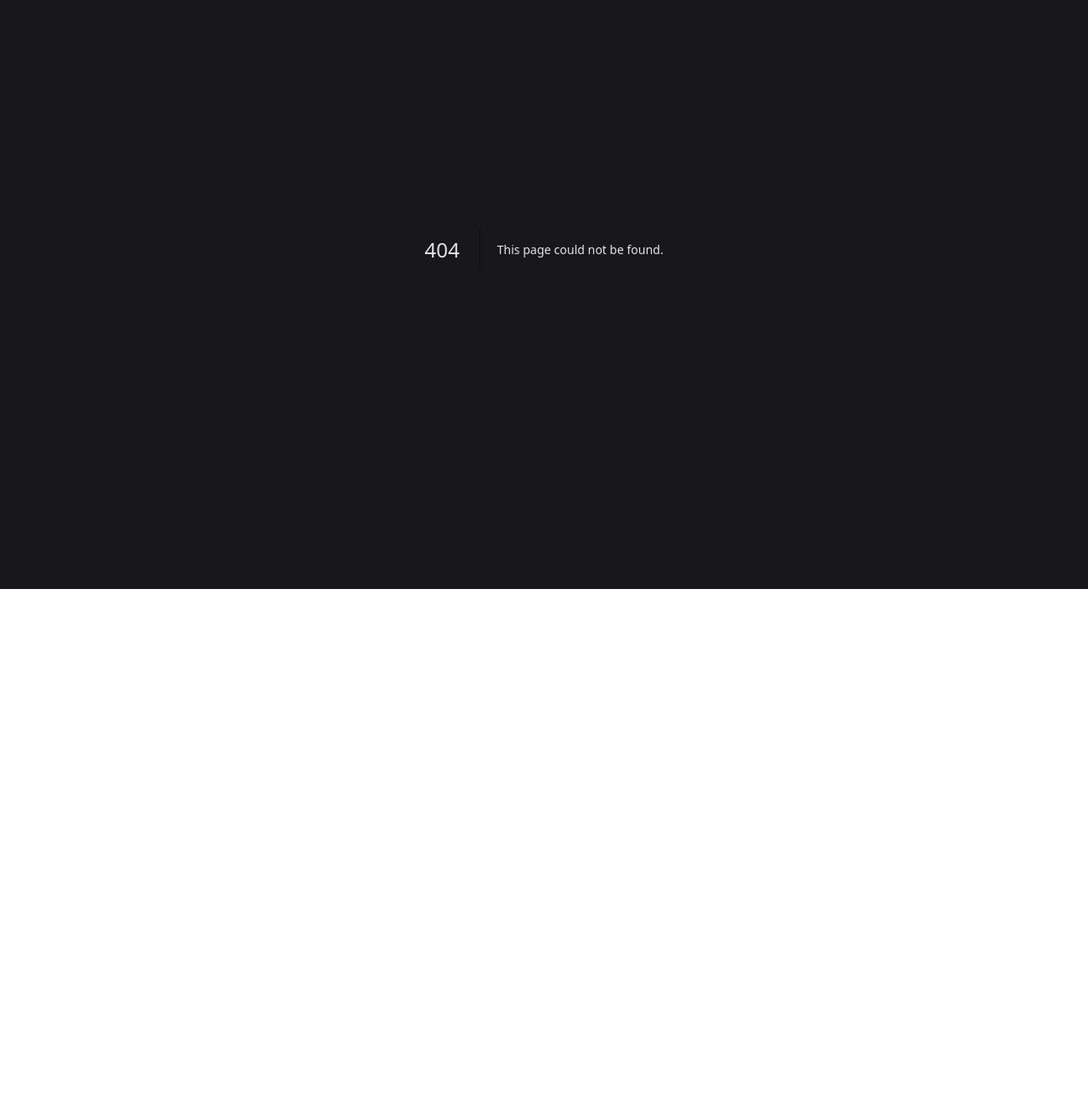
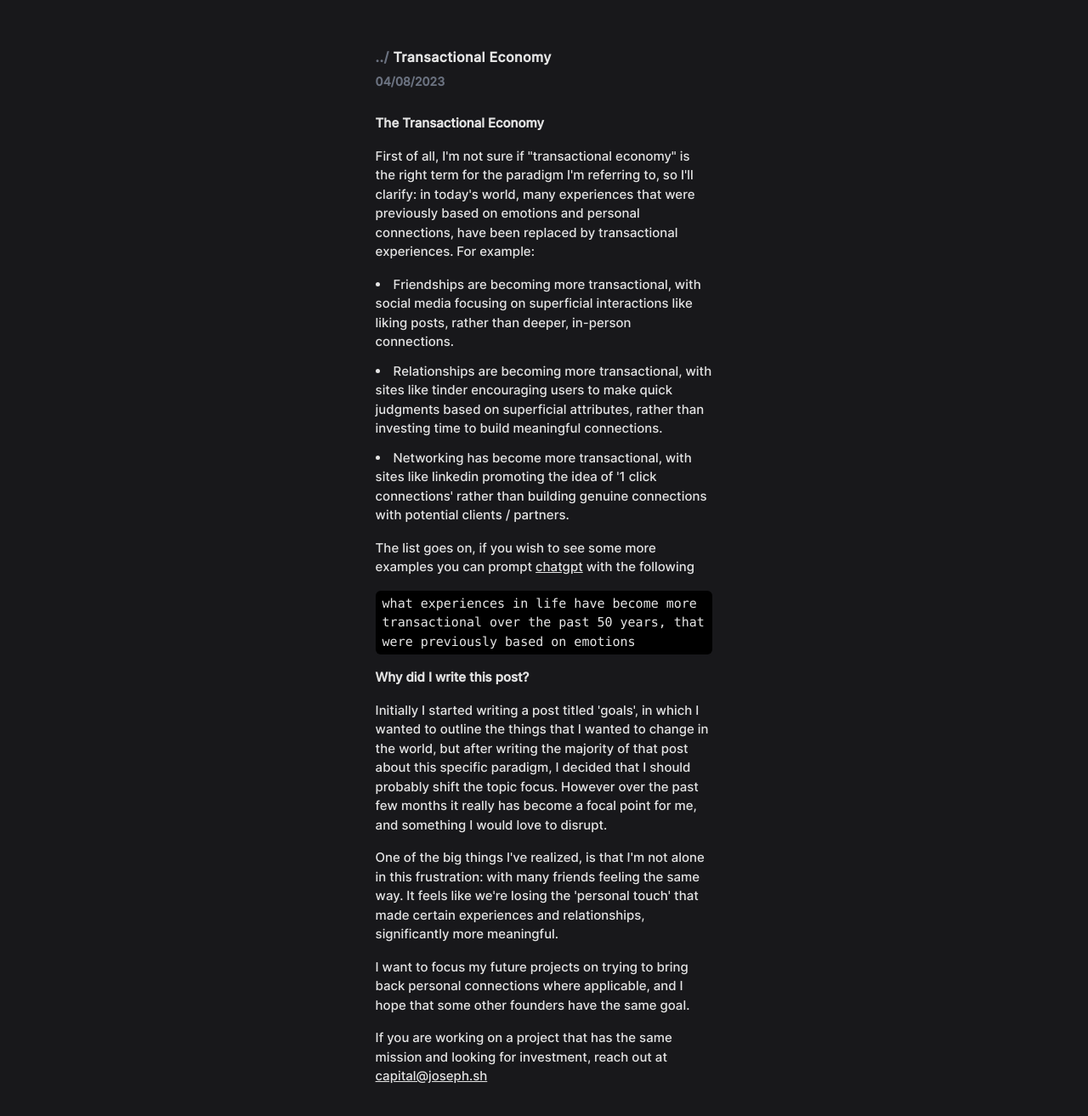
Before and after one commit to purchasable/website, a Next.js app: page /notes/transactional-economy in a window 1280 px wide. Before the commit this address had no page. Shown: the part 107-1420 px from the top of the page at 85% size. Before the commit the page ends 800 px from the top, so only its background shows below. Built offline with nearby package versions, Linux system fonts and the light colour scheme.

Commit message:
feat: new blog post

```diff
--- a/pages/_app.tsx
+++ b/pages/_app.tsx
@@ -1,9 +1,13 @@
 import "../styles/globals.css";
 import type { AppProps } from "next/app";
+import Head from "next/head";
 
 function MyApp({ Component, pageProps }: AppProps) {
     return (
         <main className="absolute inset-0 bg-zinc-900 text-[#E5E5E5]">
+            <Head>
+                <link rel="icon" href="/blue.png" />
+            </Head>
             <Component {...pageProps} />
         </main>
     );
--- a/pages/index.tsx
+++ b/pages/index.tsx
@@ -6,16 +6,9 @@ const Home: NextPage = () => {
         <div className="lg:flex lg:h-screen lg:justify-center lg:items-center">
             <Head>
                 <title>Joseph Murphy</title>
-                <link rel="icon" href="/favicon.ico" />
-                <meta content="Joseph Murphy" property="og:title" />
-                <meta
-                    content="Fullstack Software Developer"
-                    property="og:description"
-                />
-                <meta content="https://joseph.sh" property="og:url" />
             </Head>
             <div className="py-16 lg:py-0 px-10 xl:px-[34.5%] lg:px-[20%] space-y-4 text-[15px] bg-zinc-900 lg:mb-[112px]">
-                <img src="me.jpg" className="h-24 inline rounded-full" />
+                <img src="me.jpg" className="h-28 inline rounded-full" />
                 <h1 className="leading-7 font-inter font-semibold text-[18px] tracking-tight lg:tracking-wide">
                     Joseph Murphy
                 </h1>
--- a/pages/notes.tsx
+++ b/pages/notes.tsx
@@ -6,6 +6,11 @@ const posts = [
     {
         year: 2023,
         posts: [
+            {
+                title: "Transactional Economy",
+                date: "04/08",
+                slug: "transactional-economy",
+            },
             {
                 title: "Perfection",
                 date: "30/07",
@@ -18,6 +23,9 @@ const posts = [
 const Notes: NextPage = () => {
     return (
         <div className="bg-zinc-900">
+            <Head>
+                <title>Notes</title>
+            </Head>
             <div className="py-20 px-10 xl:px-[34.5%] lg:px-[20%] space-y-12 text-[14px] bg-zinc-900 font-inter font-normal divide-zinc-700 divide-y">
                 <h1 className="leading-7 font-inter font-semibold text-[16px] tracking-tight lg:tracking-wide lg:mt-20 bg-zinc-900">
                     <a
--- a/pages/notes/perfection.tsx
+++ b/pages/notes/perfection.tsx
@@ -1,4 +1,5 @@
 import React from "react";
+import Head from "next/head";
 
 const PostDetails = {
     title: "Perfection",
@@ -8,6 +9,9 @@ const PostDetails = {
 const Perfection = () => {
     return (
         <div className="bg-zinc-900">
+            <Head>
+                <title>Perfection</title>
+            </Head>
             <div className="py-20 px-10 xl:px-[34.5%] lg:px-[20%] space-y-4 text-[15px] bg-zinc-900 font-inter font-normal divide-zinc-700">
                 <div className="space-y-1 pb-3">
                     <h1 className="leading-7 font-inter font-semibold text-[16px] tracking-tight lg:tracking-wide lg:mt-20 bg-zinc-900">
--- /dev/null
+++ b/pages/notes/transactional-economy.tsx
@@ -0,0 +1,112 @@
+import React from "react";
+import Head from "next/head";
+import Link from "next/link";
+
+const PostDetails = {
+    title: "Transactional Economy",
+    date: "04/08/2023",
+};
+
+const Perfection = () => {
+    return (
+        <div className="bg-zinc-900">
+            <Head>
+                <title>Transactional Economy</title>
+            </Head>
+            <div className="py-20 px-10 xl:px-[34.5%] lg:px-[20%] space-y-4 text-[15px] bg-zinc-900 font-inter font-normal divide-zinc-700">
+                <div className="space-y-1 pb-3">
+                    <h1 className="leading-7 font-inter font-semibold text-[16px] tracking-tight lg:tracking-wide lg:mt-20 bg-zinc-900">
+                        <a
+                            className="text-gray-500 hover:text-neutral-600"
+                            href="/notes"
+                        >
+                            ../
+                        </a>{" "}
+                        {PostDetails.title}
+                    </h1>
+                    <p className="text-gray-500 font-semibold text-[14px]">
+                        {PostDetails.date}
+                    </p>
+                </div>
+                <h2 className="font-bold">The Transactional Economy</h2>
+                <p>
+                    First of all, I'm not sure if "transactional economy" is the
+                    right term for the paradigm I'm referring to, so I'll
+                    clarify: in today's world, many experiences that were
+                    previously based on emotions and personal connections, have
+                    been replaced by transactional experiences. For example:
+                </p>
+                <ol className="list-disc list-inside space-y-3">
+                    <li>
+                        Friendships are becoming more transactional, with social
+                        media focusing on superficial interactions like liking
+                        posts, rather than deeper, in-person connections.
+                    </li>
+                    <li>
+                        Relationships are becoming more transactional, with
+                        sites like tinder encouraging users to make quick
+                        judgments based on superficial attributes, rather than
+                        investing time to build meaningful connections.
+                    </li>
+                    <li>
+                        Networking has become more transactional, with sites
+                        like linkedin promoting the idea of '1 click
+                        connections' rather than building genuine connections
+                        with potential clients / partners.
+                    </li>
+                </ol>
+                <p>
+                    The list goes on, if you wish to see some more examples you
+                    can prompt{" "}
+                    <a
+                        href="https://chat.openai.com"
+                        target={"_blank"}
+                        className="underline"
+                    >
+                        chatgpt
+                    </a>{" "}
+                    with the following
+                </p>
+                <p className="bg-black rounded-md py-1 px-2 font-mono">
+                    what experiences in life have become more transactional over
+                    the past 50 years, that were previously based on emotions
+                </p>
+                <h2 className="font-bold">Why did I write this post?</h2>
+                <p>
+                    Initially I started writing a post titled 'goals', in which
+                    I wanted to outline the things that I wanted to change in
+                    the world, but after writing the majority of that post about
+                    this specific paradigm, I decided that I should probably
+                    shift the topic focus. However over the past few months it
+                    really has become a focal point for me, and something I
+                    would love to disrupt.
+                </p>
+                <p>
+                    One of the big things I've realized, is that I'm not alone
+                    in this frustration: with many friends feeling the same way.
+                    It feels like we're losing the 'personal touch' that made
+                    certain experiences and relationships, significantly more
+                    meaningful.
+                </p>
+                <p>
+                    I want to focus my future projects on trying to bring back
+                    personal connections where applicable, and I hope that some
+                    other founders have the same goal.
+                </p>
+                <p>
+                    If you are working on a project that has the same mission
+                    and looking for investment, reach out at{" "}
+                    <a
+                        href="mailto:capital@joseph.sh"
+                        className="underline"
+                        target={"_blank"}
+                    >
+                        capital@joseph.sh
+                    </a>
+                </p>
+            </div>
+        </div>
+    );
+};
+
+export default Perfection;
```
Also changed, not shown: public/blue.png (added).
